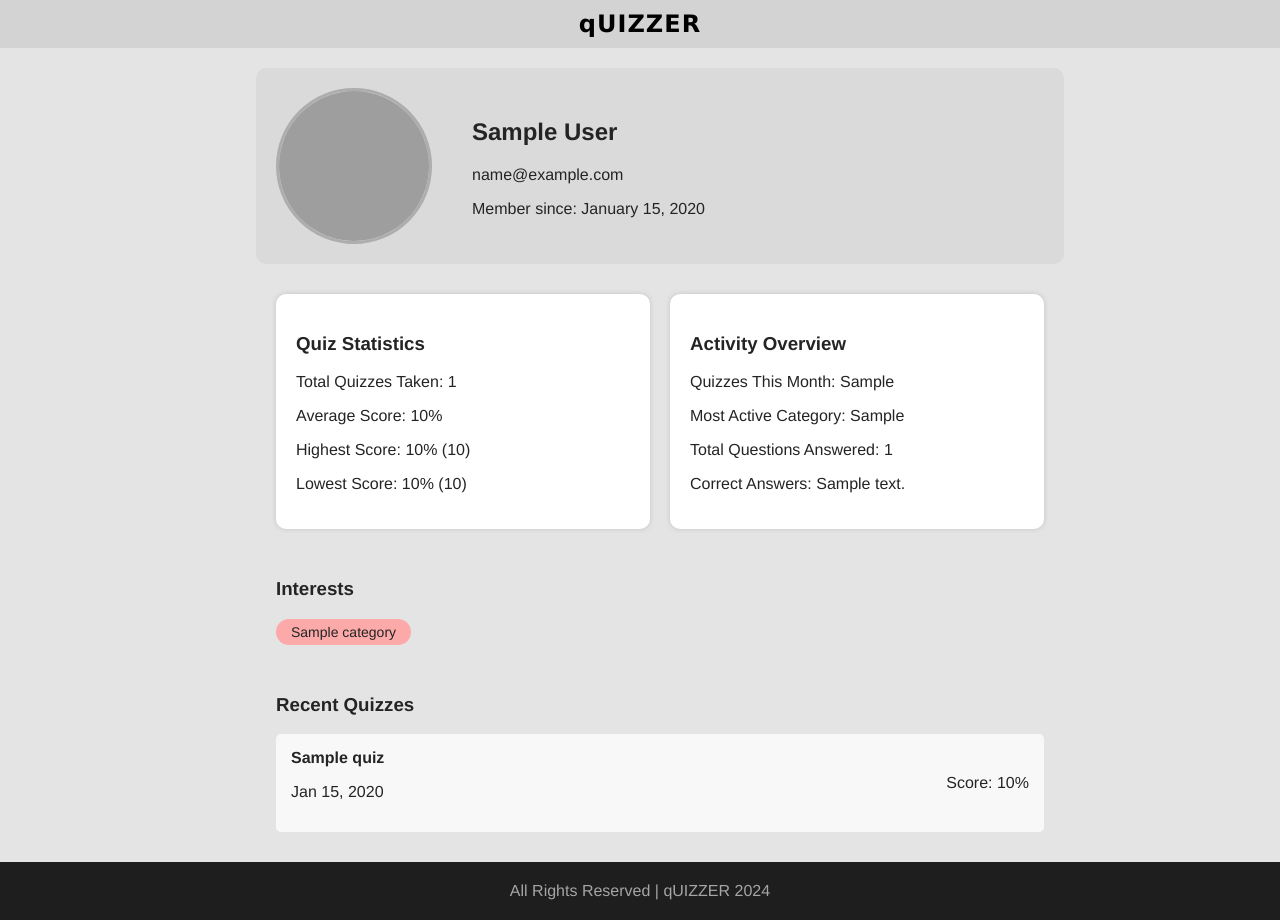
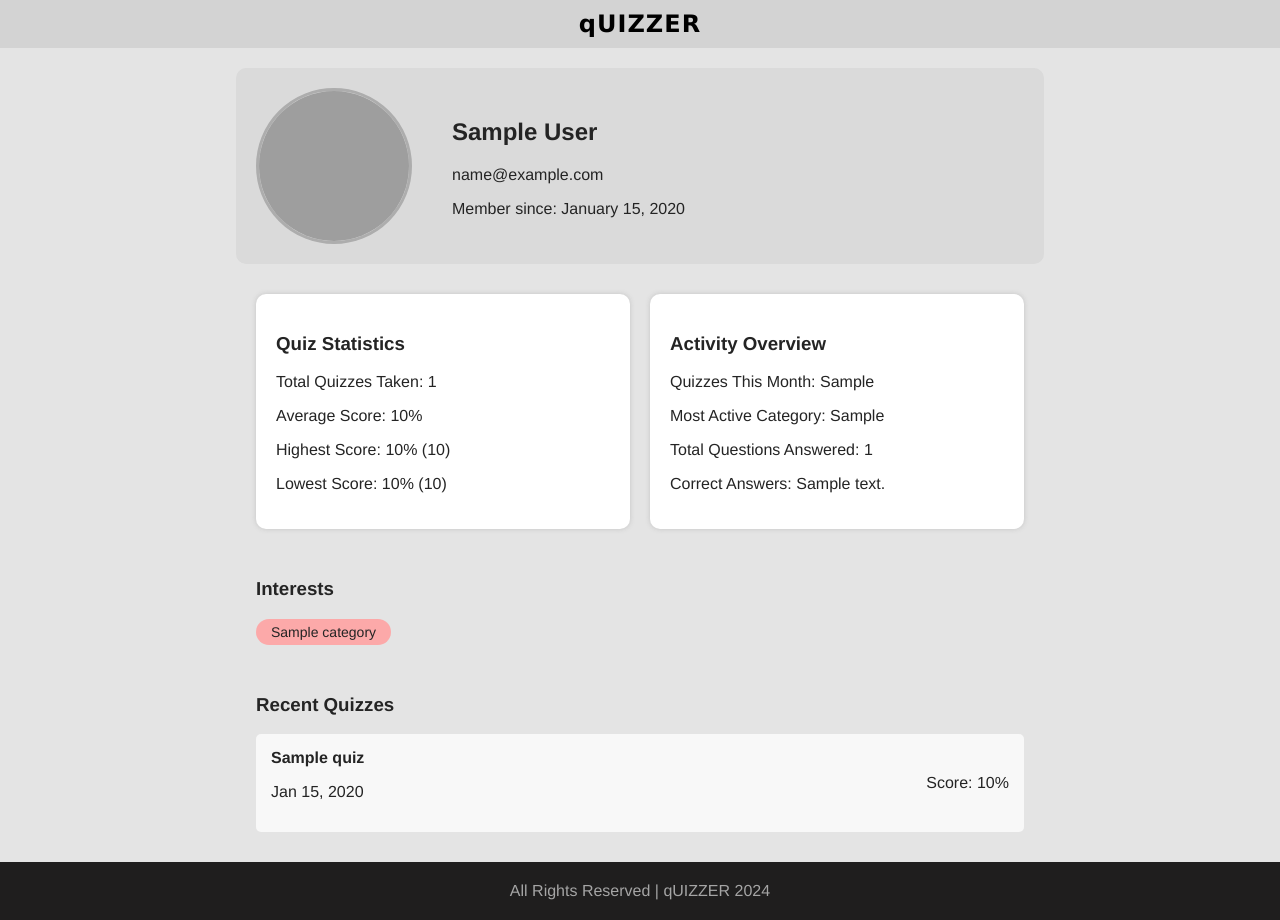
Before and after one commit to bibek-beebayk/quizzer, a Django app: template templates/profile.html in a window 1280 px wide. Run offline with Django 5.2, Linux system fonts and the light colour scheme; a user stored in the database is signed in; data comes from the database, SQL or seed files in the repository; tables that the repository leaves empty hold one stand-in row (values such as "Sample post"); the template is opened without the code that fills it: most values are stand-ins (such as "Sample title", 1, 10 or a date in 2020); data that the repository does not hold is empty; grey boxes are pictures that could not be loaded.

Commit message:
style: mf

```diff
--- a/templates/profile.html
+++ b/templates/profile.html
@@ -9,7 +9,7 @@
         align-items: center;
         width: 100%;
         color: rgb(36, 36, 36);
-        padding: 20px;
+        padding: 20px 0;
     }
 
     .profile-header {
```
